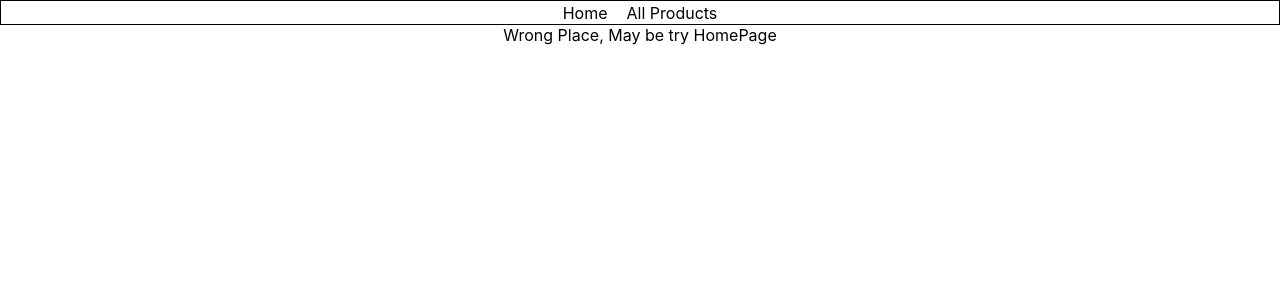
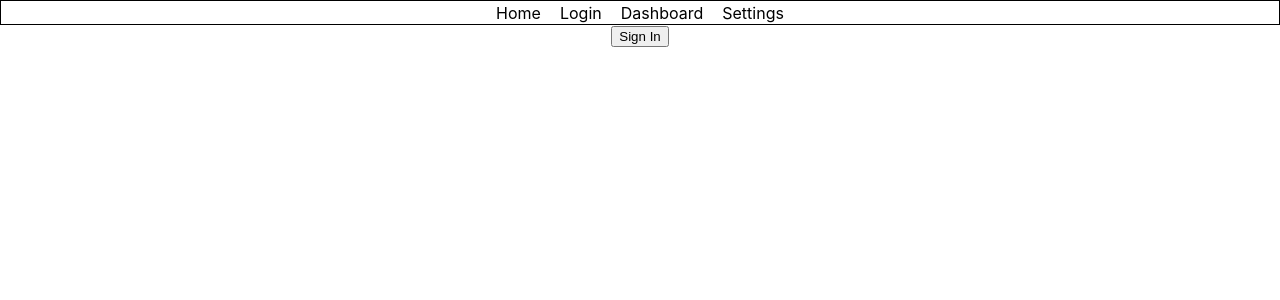
Before and after one commit to Rshukla12/react-week-4, a React (Create React App) app: page /login in a window 1280 px wide. Shown: the top 300 px of the page. Built offline with nearby package versions, Linux system fonts and the light colour scheme.

Commit message:
Created Private Routes

```diff
--- a/src/App.js
+++ b/src/App.js
@@ -1,5 +1,6 @@
 import './App.css';
-import DynamicRouter from './Router - 2/DynamicRouter';
+import PrivateRoutesApp from './Router - 5/PrivateRoutesApp';
+// import DynamicRouter from './Router - 2/DynamicRouter';
 // import Dashboard from './Dashboard App/Dashboard';
 // import ContextApp from './Components/Context API/ContextApp';
 // import StyledComponents from './Components/Composition and Styled Components/Styled Components/StyledComponents';
@@ -12,7 +13,8 @@ function App() {
       {/* <StyledComponents /> */}
       {/* <ContextApp /> */}
       {/* <Dashboard /> */}
-      <DynamicRouter />
+      {/* <DynamicRouter /> */}
+      <PrivateRoutesApp />
     </div>
   );
 }
--- /dev/null
+++ b/src/Router - 5/Components/Navbar.jsx
@@ -0,0 +1,44 @@
+import React from "react";
+import {Link} from "react-router-dom";
+
+const style = {
+  textDecoration: "none",
+  padding: 1.5,
+  color: "black"
+}
+
+const Routes = [
+  {
+    to: "/",
+    title: "Home"
+  },
+  {
+    to: "/login",
+    title: "Login"
+  },
+  {
+    to: "/dashboard",
+    title : "Dashboard"
+  },
+  {
+    to: "/dashboard/settings",
+    title : "Settings"
+  }
+];
+
+
+const Navbar = () => {
+  const Route = Routes;
+  const styles = style;
+
+  return (
+    <div style={{display: "flex", gap: "1rem", justifyContent: "center", border:"1px solid black" }}>
+    {Route.map( route => (
+      <Link style={styles} key={route.to} to={route.to}>{route.title}</Link>
+    ) )
+    }
+    </div>
+  );
+}
+
+export default Navbar;
--- /dev/null
+++ b/src/Router - 5/Context/AuthContextProvider.jsx
@@ -0,0 +1,22 @@
+import React from "react";
+import { useState } from "react/cjs/react.development";
+
+const AuthContext = React.createContext("");
+
+const AuthContextProvider = ( { children } ) => {
+    const [auth, setAuth] = useState(false);
+    const toggleAuth = () => {
+        setAuth(!auth);
+    }
+
+    return (
+        <AuthContext.Provider value={[auth, toggleAuth]}>
+            { children }
+        </AuthContext.Provider>
+    );
+}
+
+export {
+    AuthContext,
+    AuthContextProvider
+}
--- /dev/null
+++ b/src/Router - 5/Pages/Dashboard.jsx
@@ -0,0 +1,9 @@
+import React from "react";
+
+const Dashboard = () => {
+    return (
+        <div>Welcome to Dashboard</div>
+    )
+}
+
+export default Dashboard;
--- /dev/null
+++ b/src/Router - 5/Pages/Home.jsx
@@ -0,0 +1,9 @@
+import React from "react";
+
+const Welcome = () => {
+    return (
+        <div>Hello</div>
+    )
+}
+
+export default Welcome;
--- /dev/null
+++ b/src/Router - 5/Pages/Login.jsx
@@ -0,0 +1,14 @@
+import React, { useContext } from "react";
+import { AuthContext } from "../Context/AuthContextProvider";
+
+const Login = () => {
+    const [ auth, toggleAuth] = useContext(AuthContext);
+
+    return (
+        <div>
+            <button onClick={toggleAuth}>{auth ? "Sign Out" : "Sign In"}</button>
+        </div>
+    )
+}
+
+export default Login;
--- /dev/null
+++ b/src/Router - 5/Pages/Routes.jsx
@@ -0,0 +1,52 @@
+import React, { useContext } from "react";
+import Welcome from "./Home";
+import { Route, Switch, Redirect } from "react-router-dom";
+import Dashboard from "./Dashboard";
+import { AuthContext } from "../Context/AuthContextProvider";
+import Login from "./Login";
+
+const Settings = () => {
+    return (
+        <div>Settings</div>
+    )
+}
+
+const PrivateRoute = () => {
+    const [auth] = useContext(AuthContext);
+
+    if ( !auth ){
+        return (
+            <Redirect to="/login" />
+        )
+    }
+
+    return (
+        <Switch>
+            <Route exact path="/dashboard" >
+                <Dashboard />
+            </Route>
+            <Route path="/dashboard/settings" >
+                <Settings />
+            </Route>
+        </Switch>
+    )
+}
+
+const AllRoutes = () => {
+    return (
+        <Switch>
+            <Route exact path="/" >
+                <Welcome />
+            </Route>
+            <Route path="/dashboard" >
+                <PrivateRoute />
+            </Route>
+            <Route exact path="/login" >
+                <Login />
+            </Route>
+
+        </Switch>
+    )
+}
+
+export default AllRoutes;
--- /dev/null
+++ b/src/Router - 5/PrivateRoutesApp.jsx
@@ -0,0 +1,15 @@
+import React from "react";
+import Navbar from "./Components/Navbar";
+import { AuthContextProvider } from "./Context/AuthContextProvider";
+import AllRoutes from "./Pages/Routes";
+
+const PrivateRoutesApp = () => {
+    return (
+        <AuthContextProvider>
+            <Navbar />
+            <AllRoutes />
+        </AuthContextProvider>
+    )
+}
+
+export default PrivateRoutesApp;
```
